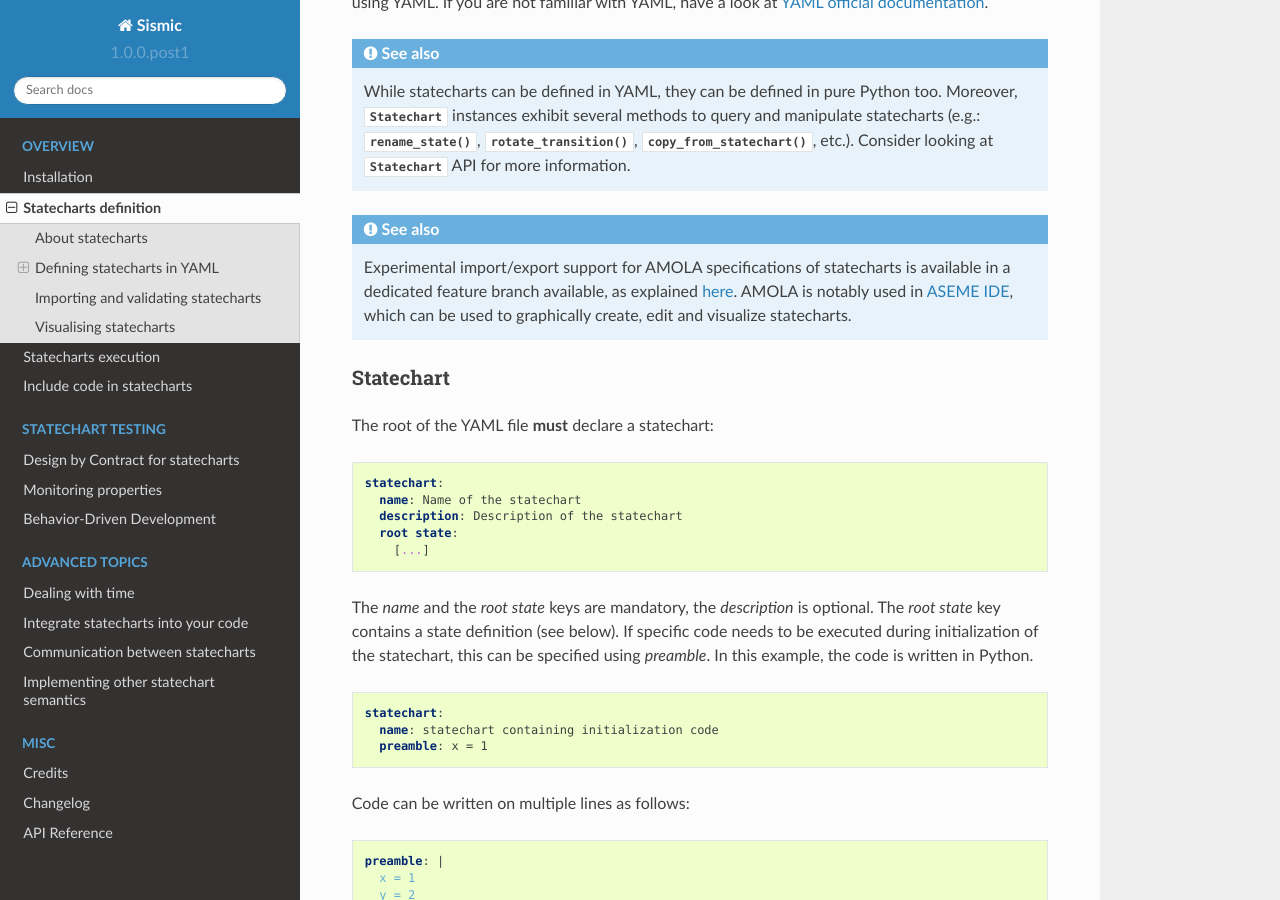
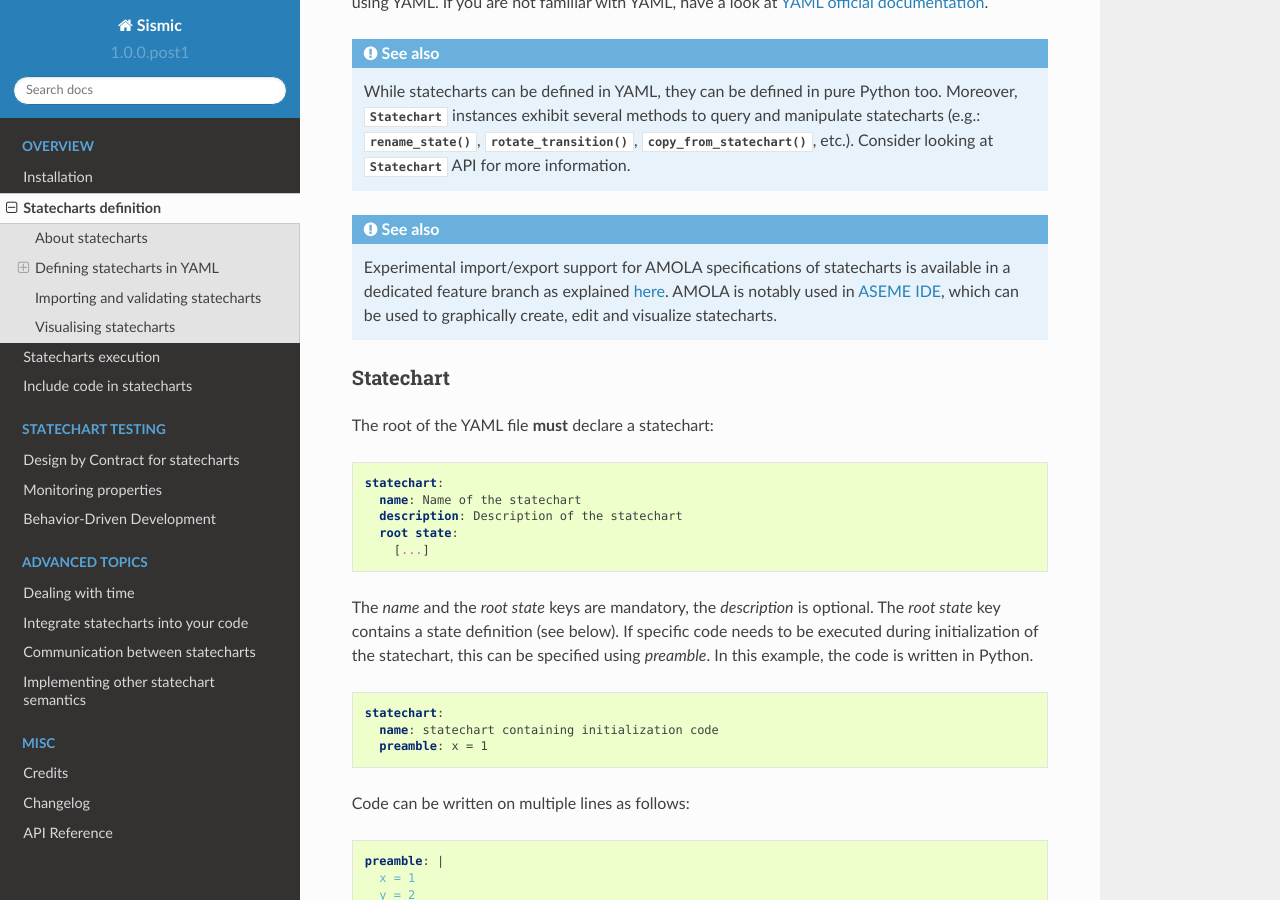
Before and after one commit to AlexandreDecan/sismic, a Sphinx documentation site: the page built from docs/format.rst, in a window 1280 px wide and 900 px high, scrolled down 665 px. Built offline with Sphinx 7.4.7 and the Read the Docs theme 2.0.0, drawn with Linux system fonts in a browser that asks for light colours.

Commit message:
Typo in doc

```diff
--- a/docs/format.rst
+++ b/docs/format.rst
@@ -35,7 +35,7 @@ If you are not familiar with YAML, have a look at `YAML official documentation <
 
 
 .. seealso:: Experimental import/export support for AMOLA specifications of statecharts is available in
-    a dedicated feature branch available, as explained `here <https://github.com/AlexandreDecan/sismic/issues/63>`__.
+    a dedicated feature branch as explained `here <https://github.com/AlexandreDecan/sismic/issues/63>`__.
     AMOLA is notably used in `ASEME IDE <http://aseme.tuc.gr/>`__, which can be used to graphically create, edit
     and visualize statecharts.
 
@@ -249,7 +249,7 @@ Other examples
 ~~~~~~~~~~~~~~
 
 Some other examples can be found in the Git repository of the project, in
-`docs/examples <https://github.com/AlexandreDecan/sismic/tree/devel/docs/examples>`__.
+`docs/examples <https://github.com/AlexandreDecan/sismic/tree/master/docs/examples>`__.
 
 
 Importing and validating statecharts
```
